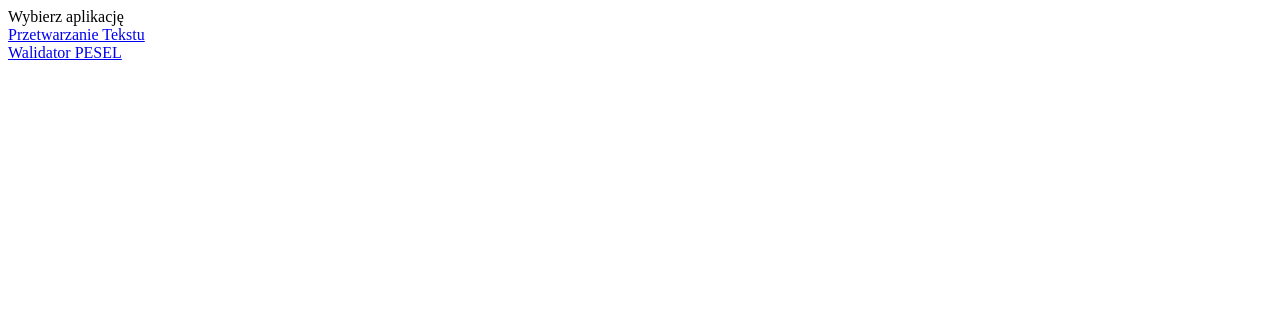
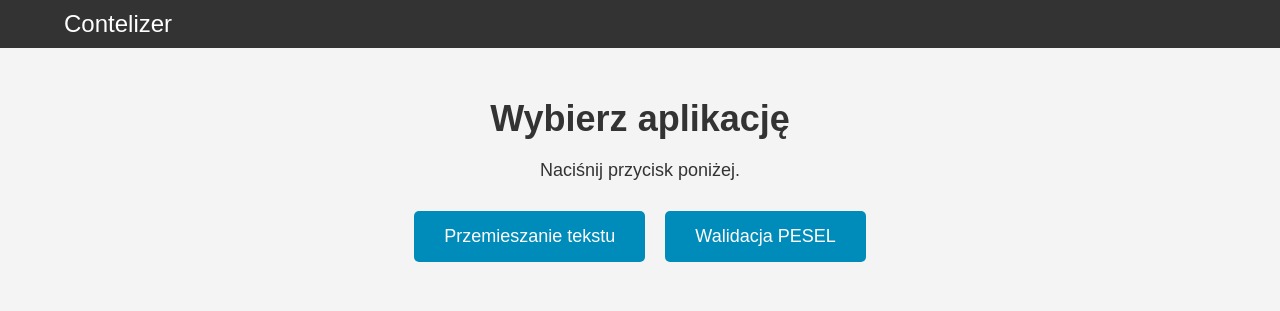
Before and after one commit to mshymch/contelizer-task, a Django app: page / in a window 1280 px wide. Shown: the top 311 px of the page. Run offline with Django 5.2, Linux system fonts and the light colour scheme.

Commit message:
Add front end styling

```diff
--- a/user_apps/static/styles.css
+++ b/user_apps/static/styles.css
@@ -0,0 +1,96 @@
+/* Basic Reset */
+* {
+    margin: 0;
+    padding: 0;
+    box-sizing: border-box;
+}
+
+body {
+    font-family: Arial, sans-serif;
+    background-color: #f4f4f4;
+    color: #333;
+    text-align: center;
+    padding: 0;
+    margin: 0;
+}
+
+/* Navbar Styles */
+.navbar {
+    background-color: #333;
+    padding: 10px 0;
+    color: white;
+}
+
+.navbar-container {
+    display: flex;
+    justify-content: space-between;
+    align-items: center;
+    width: 90%;
+    margin: auto;
+}
+
+.navbar-logo {
+    font-size: 24px;
+    color: white;
+    text-decoration: none;
+}
+
+.navbar-menu {
+    list-style: none;
+}
+
+.navbar-menu li {
+    display: inline;
+    margin-left: 20px;
+}
+
+.navbar-menu li a {
+    color: white;
+    text-decoration: none;
+    font-size: 18px;
+}
+
+.navbar-menu li a:hover {
+    text-decoration: underline;
+}
+
+/* Main Content Styles */
+.main-content {
+    padding: 50px 20px;
+}
+
+.main-content h1 {
+    font-size: 36px;
+    margin-bottom: 20px;
+}
+
+.main-content p {
+    font-size: 18px;
+    margin-bottom: 30px;
+}
+
+.button-container {
+    display: flex;
+    justify-content: center;
+    gap: 20px;
+}
+
+.main-button {
+    padding: 15px 30px;
+    font-size: 18px;
+    background-color: #008cba;
+    color: white;
+    border: none;
+    border-radius: 5px;
+    cursor: pointer;
+    transition: background-color 0.3s ease;
+}
+
+.main-button:hover {
+    background-color: #005f73;
+}
+
+.file-content {
+    color: #000000;
+    font-family: helvetica;
+}
--- a/user_apps/templates/index.html
+++ b/user_apps/templates/index.html
@@ -1,15 +1,29 @@
 <!DOCTYPE html>
-<html lang="en">
+<html lang="pl">
 <head>
     <meta charset="UTF-8">
+    <meta name="viewport" content="width=device-width, initial-scale=1.0">
     <title>Aplikacje</title>
+    <link rel="stylesheet" href="/static/styles.css">
 </head>
 <body>
-<div>
-    Wybierz aplikację
-</div>
-<a href="/text">Przetwarzanie Tekstu</a>
-<br>
-<a href="/walidator">Walidator PESEL</a>
+    <!-- Navigation Bar -->
+    <nav class="navbar">
+        <div class="navbar-container">
+            <a href="/" class="navbar-logo">Contelizer</a>
+        </div>
+    </nav>
+
+    <!-- Main Content -->
+    <main class="main-content">
+        <h1>Wybierz aplikację</h1>
+        <p>Naciśnij przycisk poniżej.</p>
+
+        <div class="button-container">
+            <a href="/text"><button class="main-button">Przemieszanie tekstu</button></a>
+            <a href="/walidate"><button class="main-button">Walidacja PESEL</button></a>
+        </div>
+    </main>
+
 </body>
 </html>
```
Also changed, not shown: user_apps/templates/display.html (+34 -0 lines), user_apps/templates/upload.html (+16 -3 lines).
